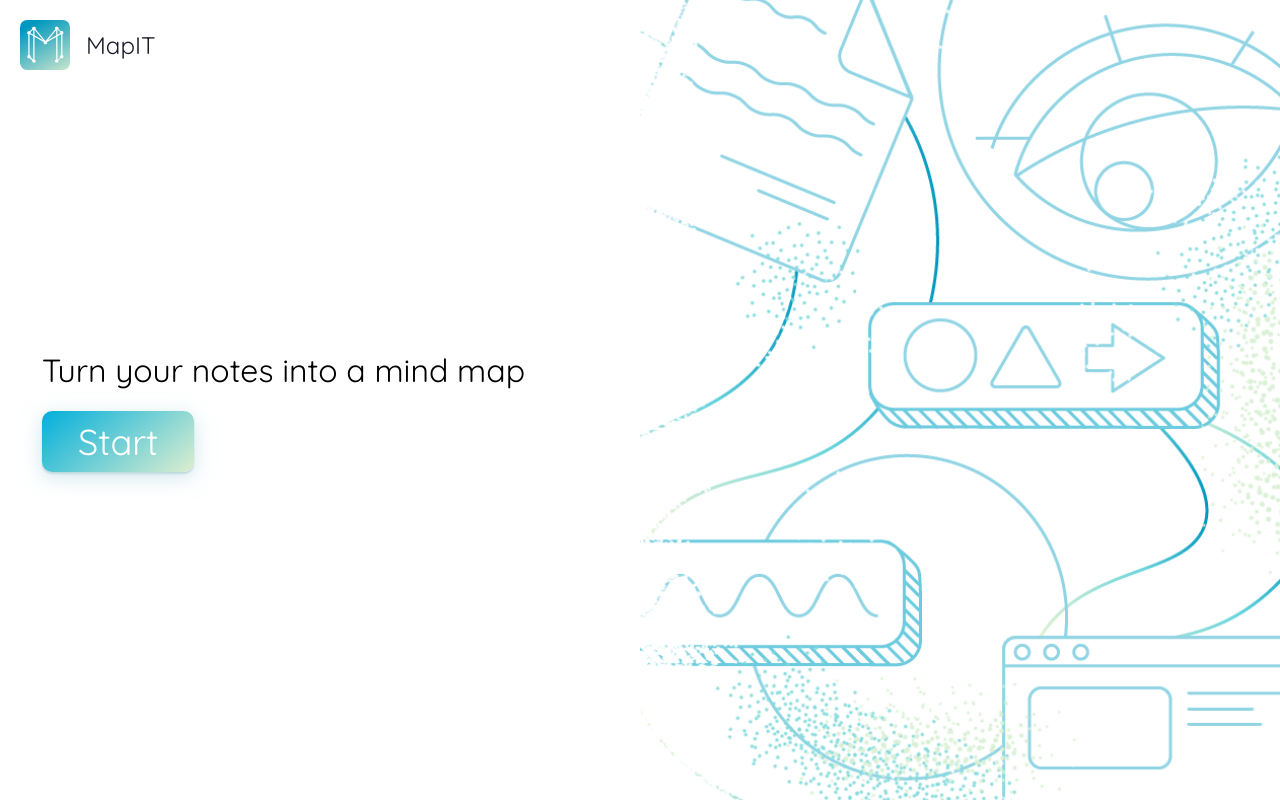
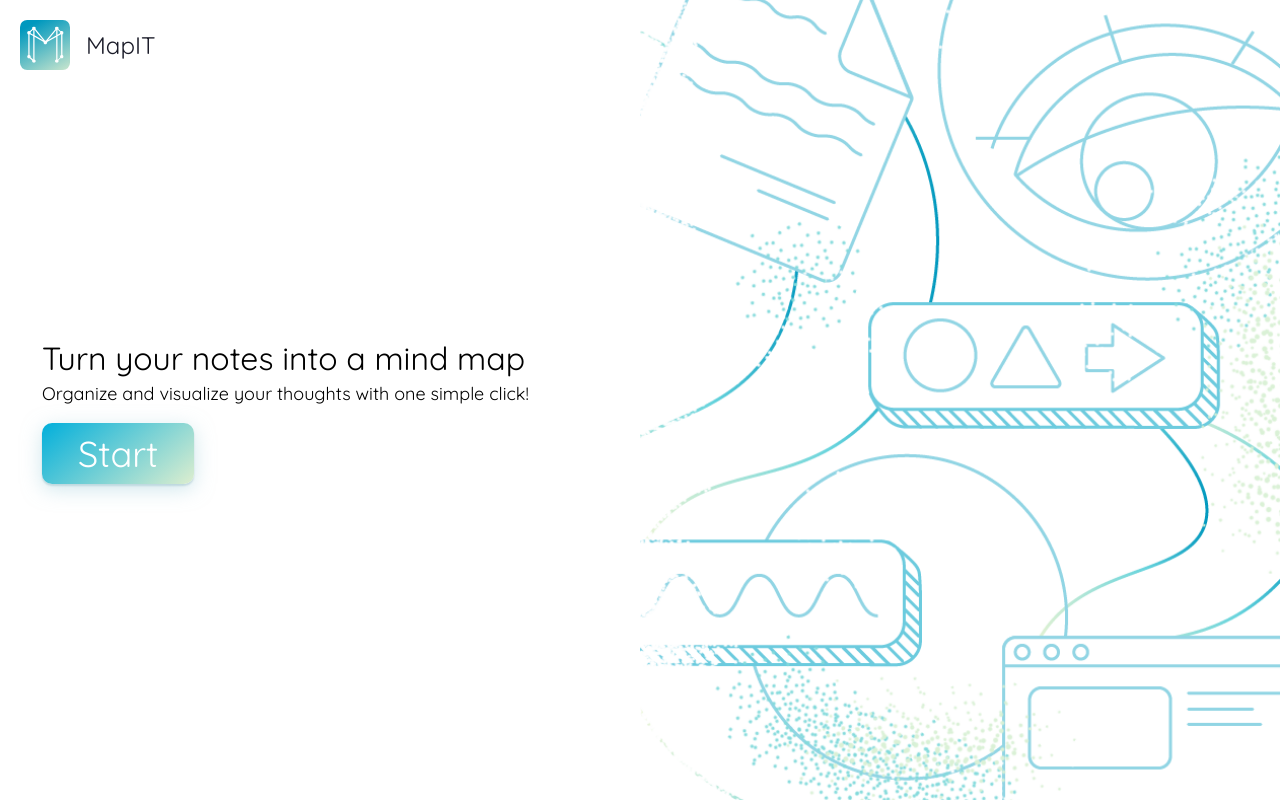
Before and after one commit to annxiesun/mindmap-frontend, a React (Create React App) app: page / in a window 1280 px wide. Built offline with nearby package versions, Linux system fonts and the light colour scheme.

Commit message:
added to landing

```diff
--- a/src/components/pages/Landing/index.js
+++ b/src/components/pages/Landing/index.js
@@ -11,7 +11,8 @@ export default function Landing() {
       <div className={styles.content}>
         <div style={{ padding: '42px', boxSize: 'border-box' }}>
           <Fade bottom>
-            <h1>Turn your notes into a mind map</h1>
+            <h1 style={{ marginBottom: '0px' }}>Turn your notes into a mind map</h1>
+            <p style={{ marginTop: '4px' }}>Organize and visualize your thoughts with one simple click!</p>
           </Fade>
           <Fade bottom delay={500}>
             <Link to='/choose'>
--- a/src/index.css
+++ b/src/index.css
@@ -17,6 +17,10 @@ a {
 }
 h1, h2, h3 {
   font-weight: 400;
+}
+
+p {
+  font-size: 18px;
 }
 .featureButton {
   background: -moz-linear-gradient(140deg, #01AFDB 0%, rgba(221,238,207,1) 100%);
```
